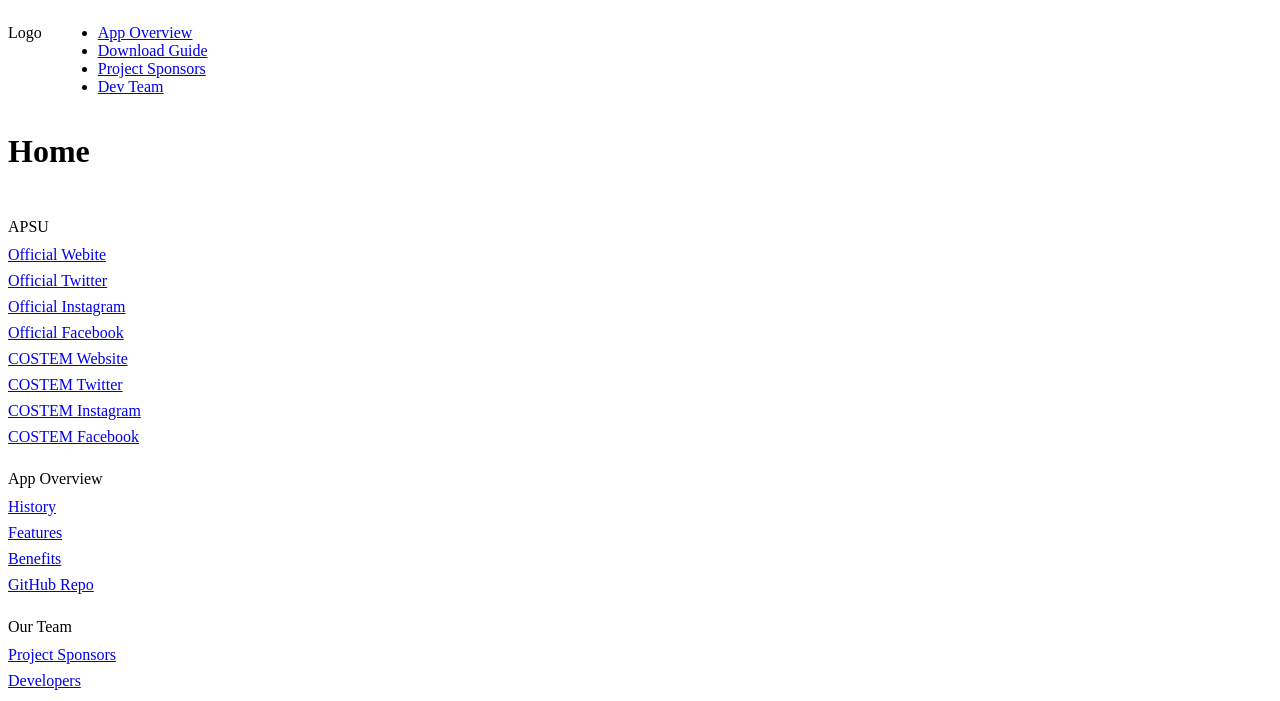
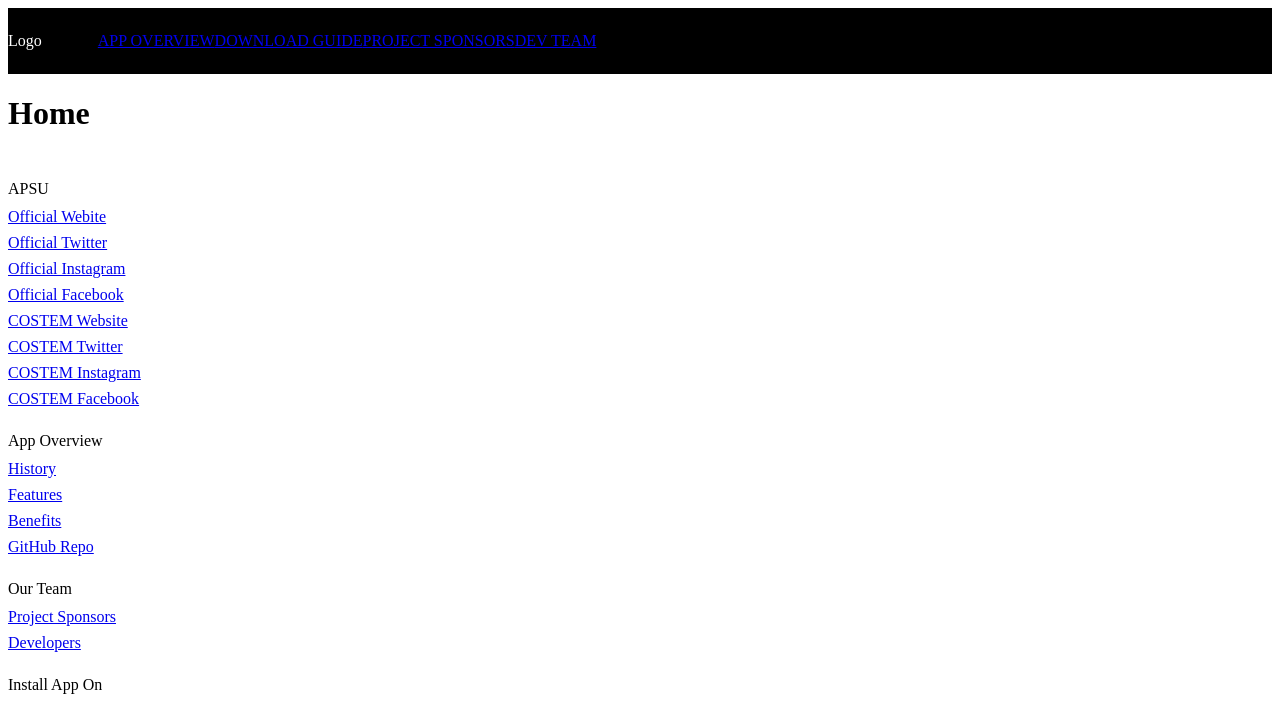
Before and after one commit to apsu-math-trails/apsu-math-trails.github.io, a Gatsby site: page / in a window 1280 px wide. Shown: the top 701 px of the page. Built offline with nearby package versions, Linux system fonts and the light colour scheme; Gatsby itself is replaced by a stand-in of ours.

Commit message:
Style Navbar

```diff
--- a/src/components/bars/Navbar.jsx
+++ b/src/components/bars/Navbar.jsx
@@ -12,23 +12,34 @@ import { Box,
 
 const Navbar = () => {
   return (
-    <Box>
-      <Container>
-        <Flex>
+    <Box bgColor='black'>
+      <Container w='container.lg'
+                 maxW='container.xl'
+                 color='white'
+                 py={8}
+                 >
+        <Flex align='center'>
           <Text>Logo</Text>
-          <UnorderedList>
-            <ListItem>
+          <UnorderedList w='full'
+                         textTransform='uppercase'
+                         listStyleType='none'
+                         fontSize='lg'
+                         >
+            <Flex justify='space-evenly'
+                  >
+              <ListItem _hover= {{ fontWeight: 'bold'}}>
                 <Link to="/">App Overview</Link>
               </ListItem>
-            <ListItem>
+              <ListItem _hover= {{ fontWeight: 'bold'}}>
                 <Link to="/download">Download Guide</Link>
               </ListItem>
-            <ListItem>
+              <ListItem _hover= {{ fontWeight: 'bold'}}>
                 <Link to="/our-team/sponsors">Project Sponsors</Link>
               </ListItem>
-            <ListItem>
+              <ListItem _hover= {{ fontWeight: 'bold'}}>
                 <Link to="/our-team/developers">Dev Team</Link>
               </ListItem>
+            </Flex>
           </UnorderedList>
         </Flex>
       </Container>
```
Lines whose indentation alone changed are shown as unchanged.
